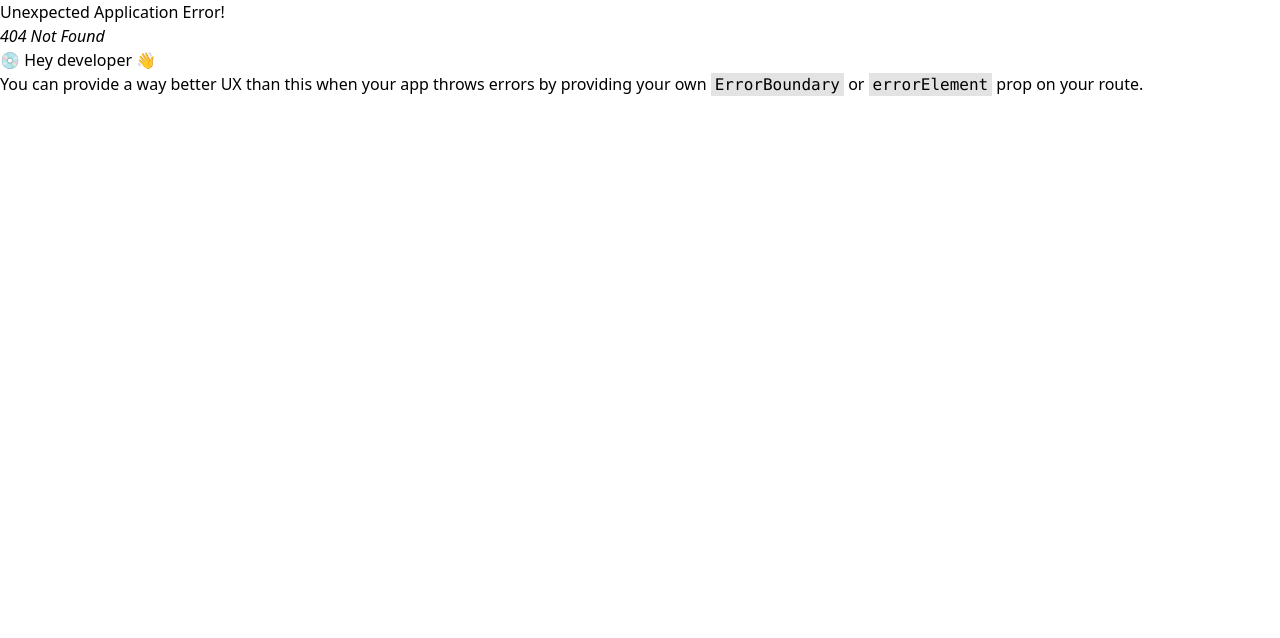
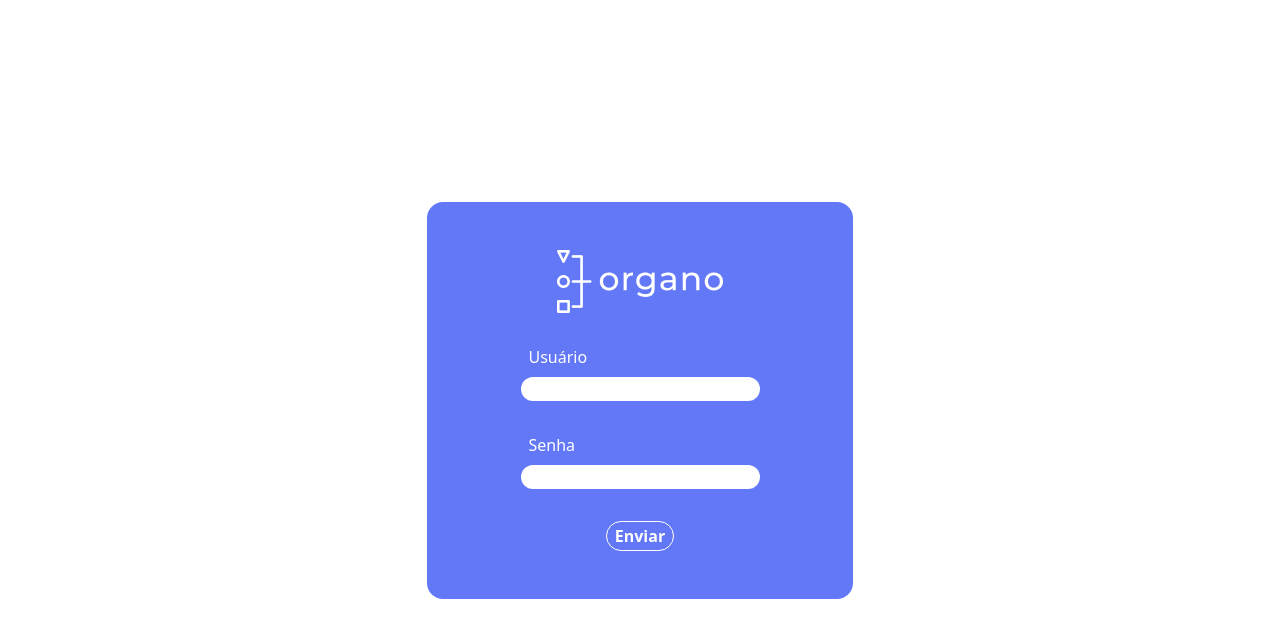
Before and after one commit to marcelorc13/curso-react-oxe-tech, a React (Vite) app: page /login in a window 1280 px wide. Before the commit this address had no page. Shown: the top 638 px of the page. Built offline with nearby package versions, Linux system fonts and the light colour scheme.

Commit message:
aula-11-commit

```diff
--- a/src/App.jsx
+++ b/src/App.jsx
@@ -2,6 +2,8 @@ import { createBrowserRouter, RouterProvider } from "react-router-dom";
 import Home from "./routes/Home";
 import Sobre from "./routes/Sobre";
 import Contato from "./routes/contato";
+import Login from "./routes/login";
+import AuthProvider from "./context/auth";
 
 export default function App() {
 
@@ -17,10 +19,16 @@ export default function App() {
         {
             path: '/contato',
             element: <Contato />
-        }
+        },
+        {
+            path: '/login',
+            element: <Login />
+        },
     ])
 
     return (
-        < RouterProvider router={rotas} />
+        <AuthProvider >
+            < RouterProvider router={rotas} />
+        </AuthProvider>
     )
 }
--- /dev/null
+++ b/src/components/navbar/index.jsx
@@ -0,0 +1,29 @@
+import { Link } from "react-router-dom"
+
+import Logo from '../../assets/logo.png'
+
+export default function Navbar() {
+    return (
+        <nav className="flex flex-row justify-between items-center top-0 right-0 left-0 bg-color-btn border-b border-gray-400 px-12 text-white text-xl font-semibold">
+            <div className="py-4">
+                <Link><img src={Logo} /></Link>
+            </div>
+            <ul className="flex flex-row gap-8">
+                <li>
+                    <Link to='/'>Home</Link>
+                </li>
+
+                <li>
+                    <Link to='/sobre'>Sobre</Link>
+                </li>
+
+                <li>
+                    <Link to='/contato'>Contato</Link>
+                </li>
+            </ul>
+            <div>
+                <Link to='/login'>Login</Link>
+            </div>
+        </nav>
+    )
+}
--- /dev/null
+++ b/src/context/auth.jsx
@@ -0,0 +1,26 @@
+import { useState, useEffect, useContext, createContext } from "react";
+
+export const AuthContext = createContext({})
+
+export default function AuthProvider({ children }) {
+
+
+    const [user, setUser] = useState([
+        {
+            nome: 'marcelo',
+            email: 'marcelorcarnauba@gmail.com',
+            idade: '18'
+        }
+    ])
+    const [signed, setSigned] = useState(false)
+
+    function logar(usuario, senha) {
+
+    }
+
+    return (
+        <AuthContext.Provider value={signed}>
+            {children}
+        </AuthContext.Provider>
+    )
+}
--- a/src/routes/home/index.jsx
+++ b/src/routes/home/index.jsx
@@ -6,6 +6,7 @@ import Time from '../../components/time'
 import Footer from '../../components/footer'
 
 import BotaoAdd from '../../assets/btn-add.png'
+import Navbar from '../../components/navbar'
 
 export default function Home() {
 
@@ -55,6 +56,7 @@ export default function Home() {
 
     return (
       <main className='scroll-smooth'>
+        <Navbar />
         <Banner />
         <div className='mx-auto'>
           <Formulario
--- /dev/null
+++ b/src/routes/login/index.jsx
@@ -0,0 +1,53 @@
+import './login.css'
+
+import Logo from '../../assets/logo.png'
+
+import { useState, useEffect, useContext } from 'react'
+import { Link } from 'react-router-dom'
+
+import { AuthContext } from '../../context/auth'
+
+export default function Login() {
+
+    const { logado } = useContext(AuthContext)
+
+    useEffect(() => {
+
+    }, [])
+
+    const [usuario, setUsuario] = useState('')
+    const [senha, setSenha] = useState('')
+
+    function handleSubmit(e) {
+        e.preventDefault()
+        console.log(usuario, senha)
+    }
+
+    function addUsuario(e) {
+        setUsuario(e.target.value)
+    }
+
+    function addSenha(e) {
+        setSenha(e.target.value)
+    }
+
+    return (
+        <main className='flex items-center justify-center text-white h-screen'>
+            <form onSubmit={handleSubmit} className='flex flex-col gap-8 items-center justify-center bg-color-btn w-2/3 md:1/2 lg:w-1/3 rounded-2xl py-12'>
+                <div>
+                    <Link to='/'><img src={Logo} /></Link>
+                </div>
+                <div className='inputs'>
+                    <label htmlFor="usuario">Usuário</label>
+                    <input onChange={addUsuario} id='usuario' type="text" />
+                </div>
+
+                <div className='inputs'>
+                    <label htmlFor="senha">Senha</label>
+                    <input onChange={addSenha} id='senha' type="password" />
+                </div>
+                <button className=' text-white font-bold border border-white rounded-full px-2 py-0.5' type='submit'>Enviar</button>
+            </form>
+        </main>
+    )
+}
--- /dev/null
+++ b/src/routes/login/login.css
@@ -0,0 +1,15 @@
+@tailwind base;
+@tailwind components;
+@tailwind utilities;
+
+.inputs {
+    @apply flex flex-col gap-2;
+}
+
+.inputs label {
+    @apply  ps-2;
+}
+
+.inputs input {
+    @apply  rounded-xl text-black ps-2;
+}
--- a/src/routes/sobre/index.jsx
+++ b/src/routes/sobre/index.jsx
@@ -1,8 +1,14 @@
+import { useEffect } from "react";
 import Banner from "../../components/banner";
 import Footer from "../../components/footer";
 
 
 export default function Sobre() {
+
+    useEffect(() => {
+       window.scrollTo(0,0)
+    }, [])
+
     return (
         <main>
             <Banner />
```
